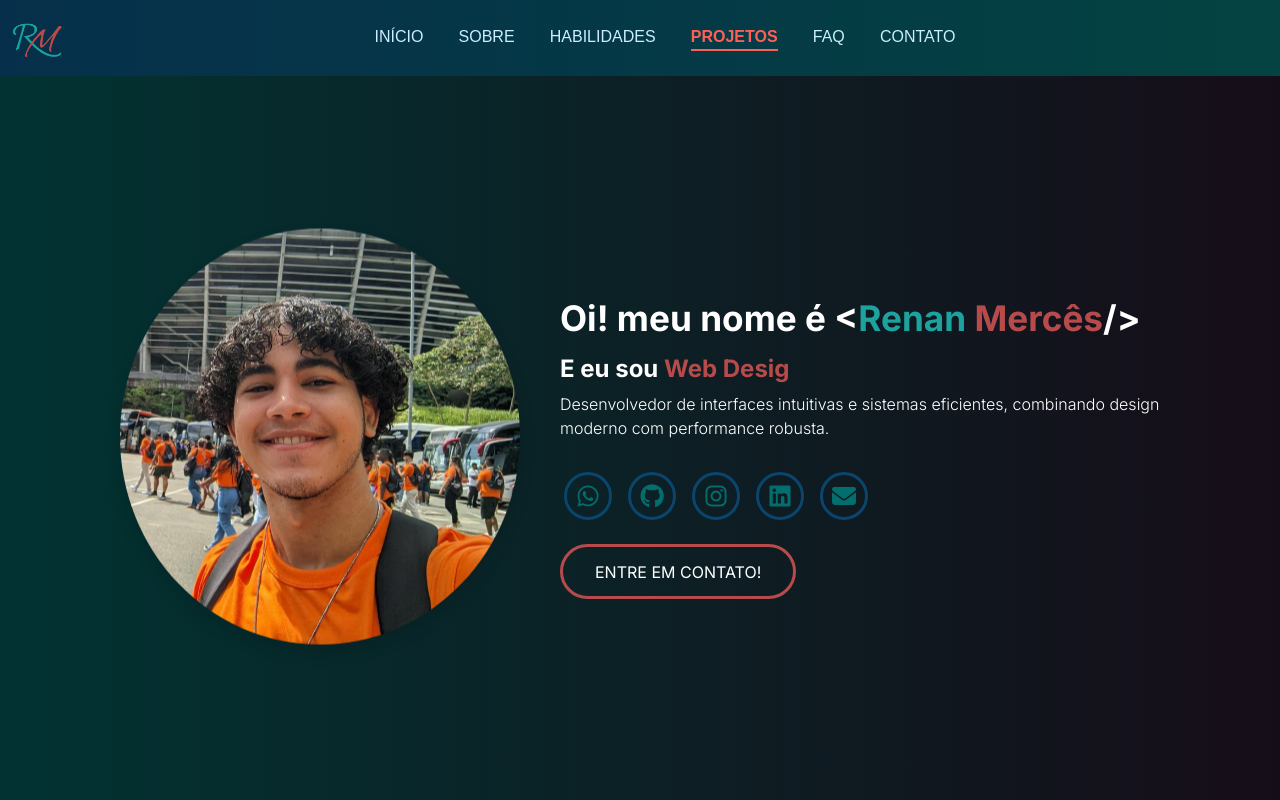
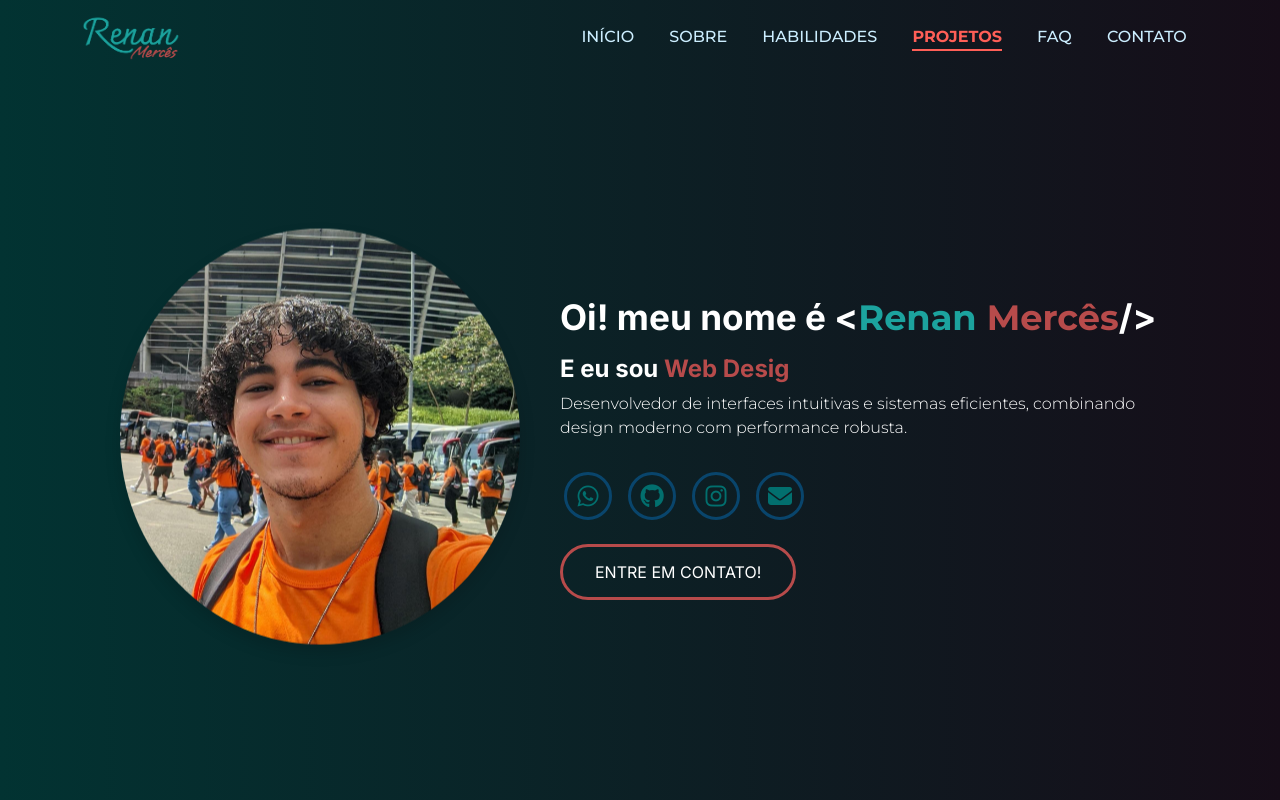
Before and after one commit to RenannMerces/Portfolio_Profissional_RM, a plain HTML site: page index.html in a window 1280 px wide. Shown: the top 800 px of the page. Drawn offline with nearby package versions, Linux system fonts and the light colour scheme; a script that the page names is missing; a web font is replaced by a local one.

Commit message:
Ajusta a nav-bar para ser transparente e adiciona efeito de rolagem;

```diff
--- a/index.html
+++ b/index.html
@@ -70,45 +70,38 @@ class="adopt-injector"></script>
   window.dataLayer = window.dataLayer || [];
   function gtag(){dataLayer.push(arguments);}
   gtag('js', new Date());
-
   gtag('config', 'G-9V9H8W792L');
 </script>
 
 <body>
 
 <!-- Nav-Bar -->
-<nav class="navbar navbar-expand-lg fixed-top">
-    <div class="container-fluid">
-        <a class="navbar-brand text-light d-flex align-items-center" href="#">
-            <img src="./src/Logo-abreviada-png.png" alt="Logo escrito RM-DEV na nav-bar do site." class="navbar-logo " loading="lazy">
+<nav class="navbar navbar-expand-lg fixed-top px-5"> <!-- AQUI aumenta o padding horizontal -->
+    <div class="container"> <!-- AQUI limita a largura e centraliza com espaços nas bordas -->
+        <a class="navbar-brand text-light d-flex align-items-center me-auto" href="#">
+            <img src="./src/Logo-extentidada-png.png" alt="Logo escrito RM-DEV na nav-bar do site." class="navbar-logo" loading="lazy">
         </a>
-        <button class="navbar-toggler" type="button" data-bs-toggle="collapse" data-bs-target="#navbarNav" aria-controls="navbarNav" aria-expanded="false" aria-label="Toggle navigation">
+        <button class="navbar-toggler" type="button" data-bs-toggle="collapse" data-bs-target="#navbarNav"
+            aria-controls="navbarNav" aria-expanded="false" aria-label="Toggle navigation">
             <span class="navbar-toggler-icon"></span>
         </button>
-        <div class="collapse navbar-collapse justify-content-center" id="navbarNav">
+        <div class="collapse navbar-collapse justify-content-end" id="navbarNav">
             <ul class="navbar-nav">
-                <li class="nav-item">
-                    <a class="nav-link me-3" href="#inicio-port">Início</a>
-                </li>
-                <li class="nav-item">
-                    <a class="nav-link me-3" href="#sobre">Sobre</a>
-                </li>
-                <li class="nav-item">
-                    <a class="nav-link me-3" href="#habilidades">Habilidades</a>
-                </li>
-                <li class="nav-item">
-                    <a class="nav-link me-3" href="#projetos">Projetos</a>
-                </li>
-                <li class="nav-item">
-                    <a class="nav-link me-3" href="#faq">FAQ</a>
-                </li>
-                <li class="nav-item me-3">
-                    <a class="nav-link " href="#contato">Contato</a>
-                </li>
+                <li class="nav-item"><a class="nav-link me-3" href="#inicio-port">Início</a></li>
+                <li class="nav-item"><a class="nav-link me-3" href="#sobre">Sobre</a></li>
+                <li class="nav-item"><a class="nav-link me-3" href="#habilidades">Habilidades</a></li>
+                <li class="nav-item"><a class="nav-link me-3" href="#projetos">Projetos</a></li>
+                <li class="nav-item"><a class="nav-link me-3" href="#faq">FAQ</a></li>
+                <li class="nav-item"><a class="nav-link" href="#contato">Contato</a></li>
             </ul>
         </div>
     </div>
 </nav>
+
+<script>
+    window.onscroll = () =>
+      document.querySelector('.navbar').classList.toggle('navbar-scrolled', window.scrollY > 50);
+  </script>
 
 <!-- Seção inicial -->
 <section id="inicio-port" class="mt-5  secao-inicial container d-flex flex-column flex-md-row align-items-center justify-content-center min-vh-100 px-4 py-5">
@@ -123,7 +116,6 @@ class="adopt-injector"></script>
             <a href="https://api.whatsapp.com/send?phone=5575981548131&text=Ol%C3%A1%20Renan%20Merc%C3%AAs!%20Gostaria%20de%20saber%20mais%20sobre%20seus%20servi%C3%A7os." title="WhatsApp" target="_blank" class="me-3 ms-1"><i class="fa-brands fa-whatsapp"></i></a>
             <a href="https://github.com/RenannMerces" title="Github" target="_blank" class="me-3"><i class="fa-brands fa-github"></i></a>
             <a href="https://www.instagram.com/renan_merces_" title="Instagram" target="_blank" class="me-3"><i class="fa-brands fa-instagram"></i></a>
-            <a href="https://www.linkedin.com/in/renan-merc%C3%AAs-0601b535b/" title="LinkedIn" target="_blank" class="me-3"><i class="fa-brands fa-linkedin"></i></a>
             <a href="mailto:renanmercesdev@gmail.com" title="Email" target="_blank"><i class="fas fa-envelope"></i></a>
         </div>
 
--- a/script.js
+++ b/script.js
@@ -332,3 +332,11 @@ const scrollToTop = () => {
 // Adiciona o evento de clique aos botões, se existirem
 btnVoltarAoTopo.addEventListener('click', scrollToTop);
 btnVoltarAoTopo2.addEventListener('click', scrollToTop);
+
+// Nav-bar trasnparente
+document.addEventListener('DOMContentLoaded', () => {
+    const navbar = document.querySelector('.navbar');
+    window.addEventListener('scroll', () => {
+      navbar.classList.toggle('navbar-scrolled', window.scrollY > 50);
+    });
+  });
--- a/style.css
+++ b/style.css
@@ -1,4 +1,5 @@
 @import url('https://fonts.googleapis.com/css2?family=Inter:ital,opsz,wght@0,14..32,100..900;1,14..32,100..900&family=Libre+Barcode+128&family=Sixtyfour+Convergence&display=swap');
+@import url('https://fonts.googleapis.com/css2?family=Montserrat:ital,wght@0,100..900;1,100..900&display=swap');
 
 * {
     margin: 0;
@@ -30,13 +31,16 @@ html {
   }
 
 /** -------------------------------------- Nav-bar -------------------------------------*/
+.navbar {
+    font-family: "Montserrat", sans-serif !important;
+    background-color: rgba(0, 0, 0, 0) !important; /* completamente transparente */
+    transition: background-color 0.3s ease-in-out, box-shadow 0.6s ease-in-out !important;
+  }
 
-.navbar {
-    background: linear-gradient(to right, #062f4b, #034341);
-    color: #00fff7;
-    font-family: 'Poppins', sans-serif;
-    transition: background 0.3s ease-in-out, box-shadow 0.3s ease-in-out;
-}
+  .navbar.navbar-scrolled {
+    background-color: rgba(6, 47, 75, 0.95) !important; /* cor próxima da sua com opacidade */
+    box-shadow: 0 4px 10px rgba(0, 0, 0, 0.4) !important;
+  }
 
 .navbar-toggler {
     border: none;
@@ -145,7 +149,6 @@ html {
     transform: translateY(0);
 }
 
-
 /** ----------------------------------------- Seção inicial -------------------------------------*/
 
 #inicio-port {
@@ -183,9 +186,11 @@ html {
 
 #inicio-port .conteudo-inicial h1 span {
     color: #1CA39E;
+    font-family: "Montserrat", sans-serif;
 }
 
 #inicio-port .descricao {
+    font-family: "Montserrat", sans-serif;
     font-size: 1.0rem;
     margin-bottom: 2rem;
 }
@@ -449,6 +454,7 @@ button.btn-outline-light:hover {
 /** ------------------------- Projetos ----------------------------*/
 
 .project-card {
+    font-family: "Montserrat", sans-serif;
     transition: transform 0.3s ease, box-shadow 0.3s ease;
     border-radius: 10px;
 }
@@ -533,7 +539,7 @@ button.btn-outline-light:hover {
 #faq .accordion-button {
     color: #212529;
     font-size: 1rem;
-    font-weight: 500;
+    font-weight: 400;
     background-color: #c4c4c4;
     border: none;
     outline: none;
@@ -680,6 +686,7 @@ footer {
     background: linear-gradient(to right, #023332, #160D18);
     color: #fff;
     padding: 30px 0;
+    font-family: "Montserrat", sans-serif;
   }
 
   footer .footer-logo {
@@ -688,9 +695,10 @@ footer {
   }
 
   footer .footer-title {
-    font-size: 1.5rem;
+    font-size: 1.2rem;
     font-weight: bold;
     margin-bottom: 10px;
+
   }
 
   footer .footer-subtitle {
@@ -767,3 +775,9 @@ footer {
     transform: translateY(-5px);
     box-shadow: 0 6px 12px rgba(0,0,0,0.4);
   }
+
+
+  /* BOTÃO DOS COOKIES */
+/* #adopt-controller-button{
+    margin-bottom: 100px !important;
+  } */
```
